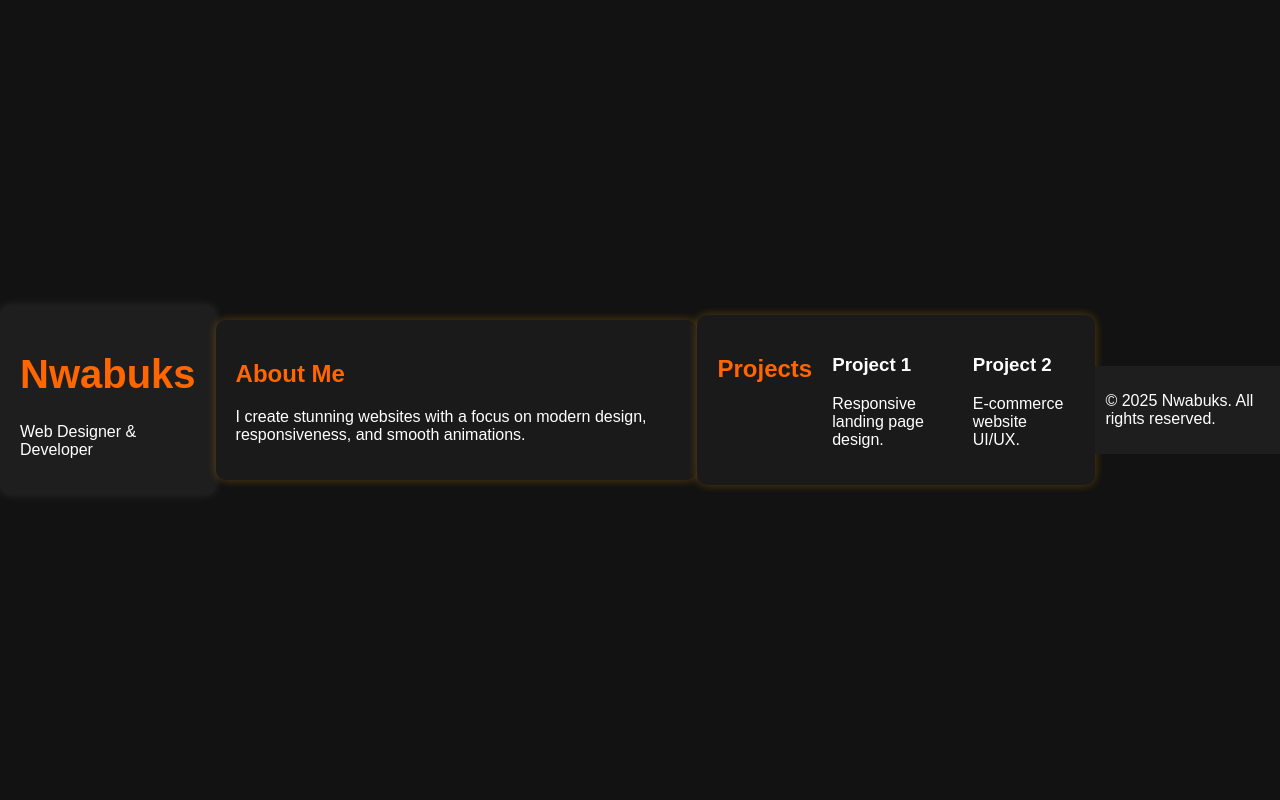
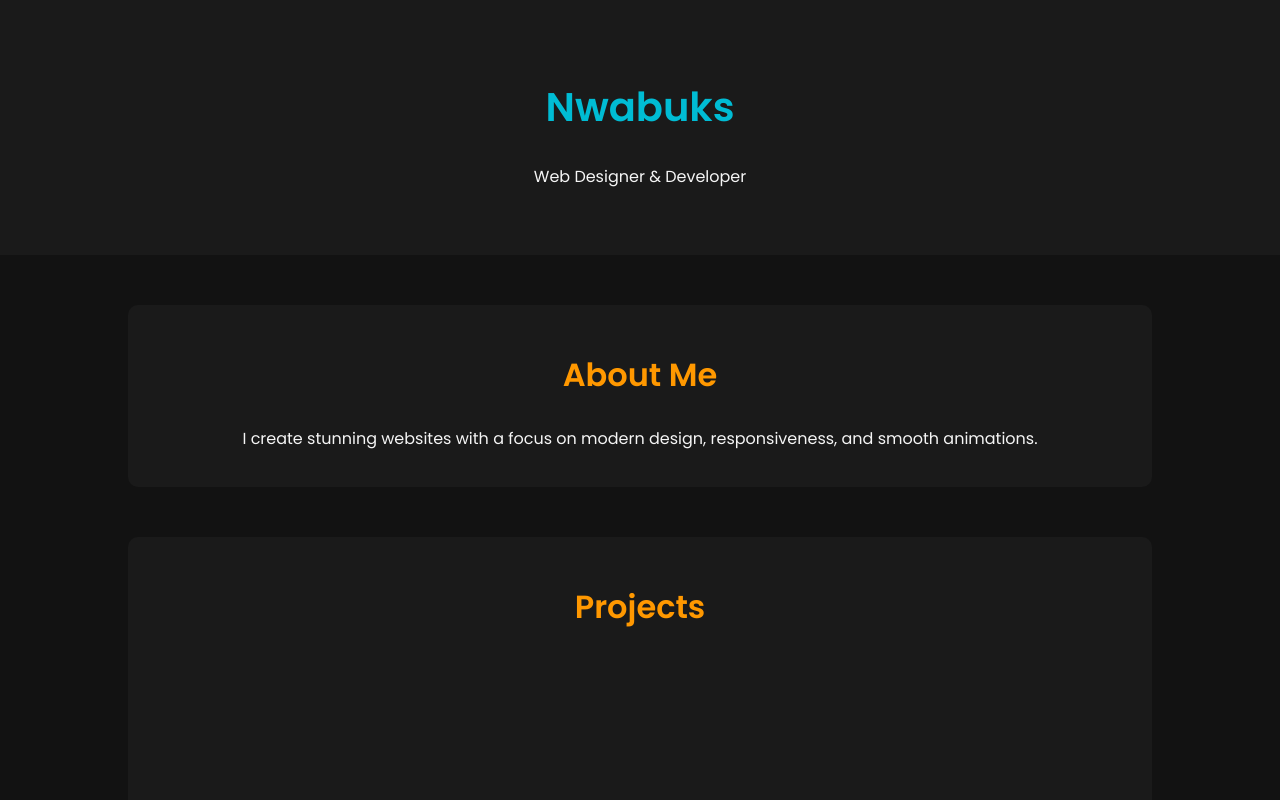
Before and after one commit to FEG-Dev/Portfolio, a plain HTML site: page index.html in a window 1280 px wide. Shown: the top 800 px of the page. Drawn offline with Linux system fonts and the light colour scheme.

Commit message:
Update style.css

```diff
--- a/style.css
+++ b/style.css
@@ -1,78 +1,93 @@
-/* Dark Mode Theme */
+/* General Styles */
 body {
-    background: #121212;
-    color: #fff;
-    font-family: 'Arial', sans-serif;
+    font-family: 'Poppins', sans-serif;
+    background-color: #121212;
+    color: #f5f5f5;
+    text-align: center;
     margin: 0;
     padding: 0;
-    display: flex;
-    justify-content: center;
-    align-items: center;
-    min-height: 100vh;
-}
-
-.container {
-    width: 80%;
-    max-width: 800px;
-    text-align: center;
 }
 
 /* Header */
 header {
-    background: #1e1e1e;
-    padding: 20px;
-    border-radius: 10px;
-    box-shadow: 0 0 10px rgba(255, 255, 255, 0.1);
+    padding: 50px 0;
+    background: #1a1a1a;
 }
 
 h1 {
-    font-size: 2.5em;
-    color: #ff6600;
+    font-size: 2.5rem;
+    font-weight: 600;
+    color: #00bcd4;
 }
 
 /* Sections */
-section {
-    margin: 20px 0;
+.about, .projects {
+    margin: 50px 10%;
     padding: 20px;
     background: #1a1a1a;
     border-radius: 10px;
-    box-shadow: 0 0 10px rgba(255, 165, 0, 0.3);
 }
 
 h2 {
-    color: #ff6600;
+    font-size: 2rem;
+    color: #ff9800;
 }
 
-/* Projects */
-.projects {
-    display: flex;
-    gap: 20px;
-    justify-content: center;
+/* Project Cards */
+.project-card {
+    background: #2a2a2a;
+    padding: 20px;
+    margin: 10px;
+    border-radius: 10px;
+    transition: transform 0.3s ease-in-out;
 }
 
-.project {
-    background: #222;
-    padding: 15px;
-    border-radius: 10px;
-    width: 45%;
-    box-shadow: 0 0 10px rgba(255, 165, 0, 0.3);
-}
-
-/* Contact */
-a {
-    color: #ff6600;
-    text-decoration: none;
-    font-weight: bold;
-}
-
-a:hover {
-    text-decoration: underline;
+.project-card:hover {
+    transform: scale(1.05);
 }
 
 /* Footer */
 footer {
-    margin-top: 20px;
-    padding: 10px;
-    background: #1e1e1e;
-    border-radius: 5px;
+    margin-top: 50px;
+    padding: 20px;
+    background: #1a1a1a;
 }
+
+/* Animations */
+.fade-in {
+    opacity: 0;
+    animation: fadeIn 1.5s forwards;
+}
+
+.slide-in {
+    transform: translateY(30px);
+    opacity: 0;
+    animation: slideIn 1s forwards;
+}
+
+.zoom-in {
+    transform: scale(0.8);
+    opacity: 0;
+    animation: zoomIn 1.2s forwards;
+}
+
+@keyframes fadeIn {
+    to {
+        opacity: 1;
+    }
+}
+
+@keyframes slideIn {
+    to {
+        transform: translateY(0);
+        opacity: 1;
+    }
+}
+
+@keyframes zoom-in {
+    to{
+        transform: scale(1);
+        opacity: 1;
+    }
+
+}
```
